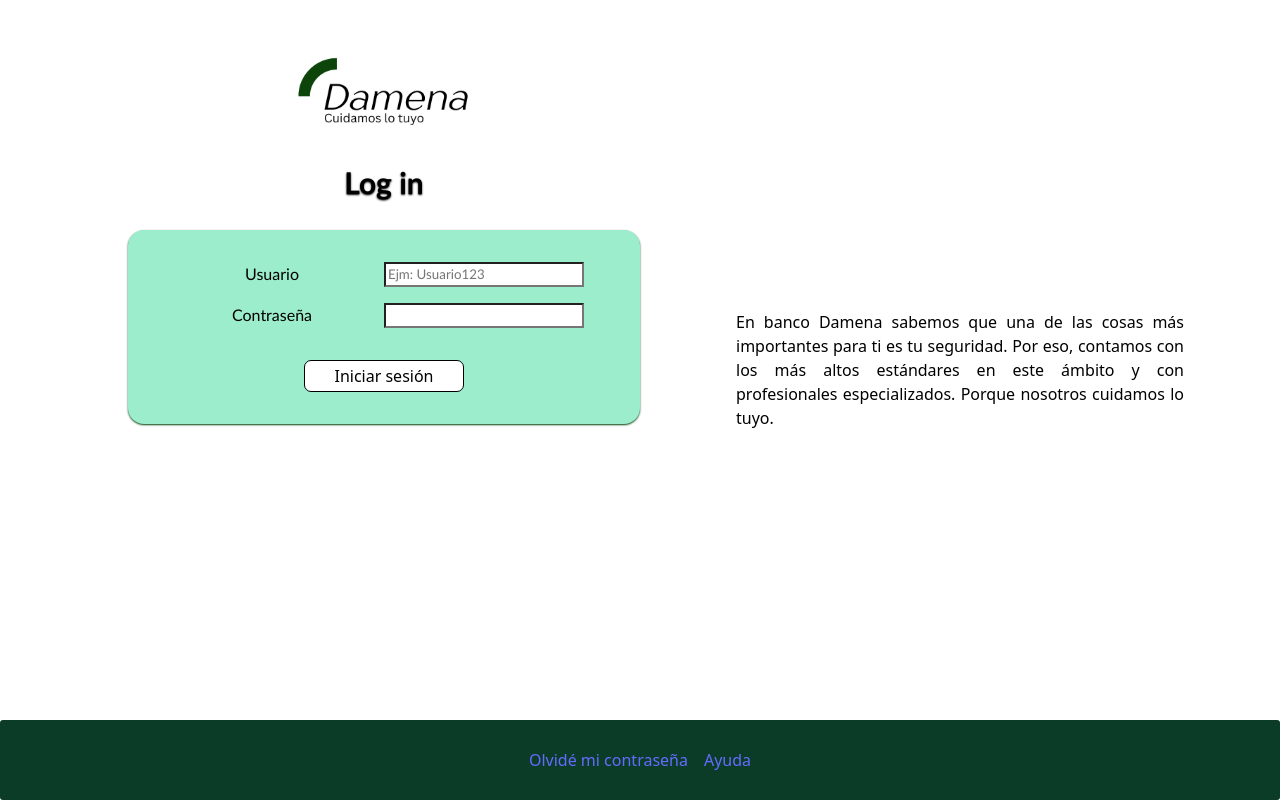
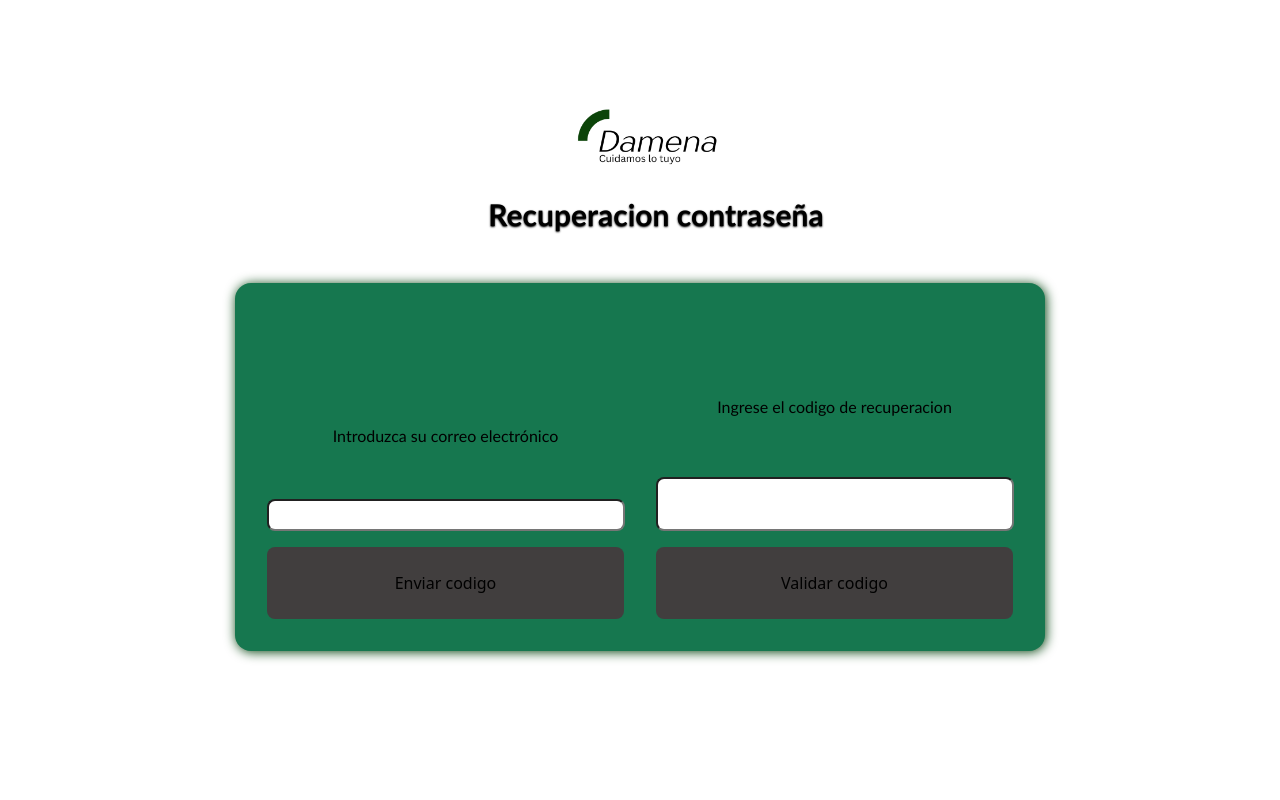
Before and after one commit to jimendezm/banco-damena, a React app in the folder frontend/: page / in a window 1280 px wide. Built offline with nearby package versions, Linux system fonts and the light colour scheme; the HTML template or start-up script is replaced by a standard one.

Commit message:
Haciendo responsive para laptop y para pc

```diff
--- a/frontend/src/App.jsx
+++ b/frontend/src/App.jsx
@@ -5,13 +5,14 @@ import './App.css'
 import '../src/pages/Registro'
 import Registro from '../src/pages/Registro'
 import Login from './pages/Login'
+import Recuperacion from './pages/Recuperacion'
 
 function App() {
   const [count, setCount] = useState(0)
 
   return (
     <>
-      <Login />
+      <Recuperacion />
     </>
 
 
--- a/frontend/src/pages/Login.jsx
+++ b/frontend/src/pages/Login.jsx
@@ -1,3 +1,4 @@
+import { useState } from "react";
 import './Login.css'
 import logo from '../assets/Damena-logo-original.png'
 
--- /dev/null
+++ b/frontend/src/pages/Recuperacion.css
@@ -0,0 +1,121 @@
+#contenedor{
+    width: 100%;
+    height: 100%;
+    display: flex;
+    flex-direction: column;
+    background-color: white;
+}
+#seccionRecuperacion{
+    margin: 2rem;
+    margin-top: 0rem;
+    background-color: #16774f;
+    display: flex;
+    flex-direction: column;
+    height: 60%;
+    padding-left: 1rem;
+    padding-right: 1rem;
+    padding-top: 3rem;
+    border-radius: 1rem;
+    box-shadow: 1px 1px 12px rgb(4, 66, 13);
+}
+#textoCodigo{
+    height: 3rem;
+    font-size: 30px;
+}
+#logoDamena{
+    width: 9rem;
+    height: 9rem;
+    margin-top: 0rem;
+    align-self: center;
+
+}
+#labelRecuperacion{
+    margin-top: 5rem;
+}
+#textoEmailUsuario{
+    height: 2rem;
+    font-size:17px;
+}
+button{
+    margin-top: 1rem;
+    background-color: rgb(65, 62, 62);
+}
+label{
+    align-self: self-start;
+    margin-top: 2rem;
+}
+input{
+    border-radius: 0.5rem;
+}
+h2{
+    color:black;
+}
+button:hover{
+    background-color: #4EDFA2;
+    color: black;
+}
+
+@media (min-width: 768px) {
+    #contenedor{
+        width: 100%;
+        height: 100%;
+        display: grid;
+        grid-template-columns: 1fr;
+        align-items: center;
+        place-items: center;
+        background-color: rgb(255, 255, 255);
+        overflow: auto;
+    }
+    #seccionRecuperacion{
+        display: grid;
+        grid-template-columns: repeat(2,1fr);
+        padding: 2rem;
+        column-gap: 2rem;
+        margin-bottom: 10rem;
+
+    }
+    #labelRecuperacion{
+        grid-column-start: 2;
+        grid-row-start: 1;
+    }
+    #textoCodigo{
+        align-self: end;
+        grid-column-start: 2;
+        width: 98%;
+        grid-row-start: 2;
+    }
+    #botonValidacion{
+        grid-column-start: 2;
+        width: 100%;
+        grid-row-start: 3;
+    }
+
+    #textoEmailUsuario{
+        grid-column-start: 1;
+        grid-row-start: 2;
+        align-self: end;
+        width: 48%;
+        justify-self: stretch;
+        box-sizing: border-box;
+
+    }
+    #botonEnviarCodigo{
+        grid-column-start: 1;
+        grid-row-start: 3;
+    }
+    #labelCorreo{
+        grid-column-start: 1;
+        grid-row-start: 1;
+        align-self: end;
+    }
+    #logoDamena{
+        width: 9rem;
+        height: 9rem;
+        margin-right: 7rem;
+        align-self: center;
+
+    }
+    h2{
+        margin-right: 6rem;
+    }
+}
--- /dev/null
+++ b/frontend/src/pages/Recuperacion.jsx
@@ -0,0 +1,20 @@
+import { useState } from "react";
+import './Recuperacion.css'
+import logo from '../assets/Damena-logo-original.png'
+function Recuperacion(){
+    return(
+        <div id="contenedor">
+            <img id="logoDamena" src={logo} alt="" />
+            <h2>Recuperacion contraseña</h2>
+            <section id="seccionRecuperacion">
+                <label htmlFor="" id="labelCorreo">Introduzca su correo electrónico</label>
+                <input id="textoEmailUsuario" type="text" />
+                <button id="botonEnviarCodigo">Enviar codigo</button>
+                <label htmlFor="" id="labelRecuperacion">Ingrese el codigo de recuperacion</label>
+                <input id="textoCodigo" type="text" />
+                <button id="botonValidacion">Validar codigo</button>
+            </section>
+        </div>
+    );
+}
+export default Recuperacion;
```
